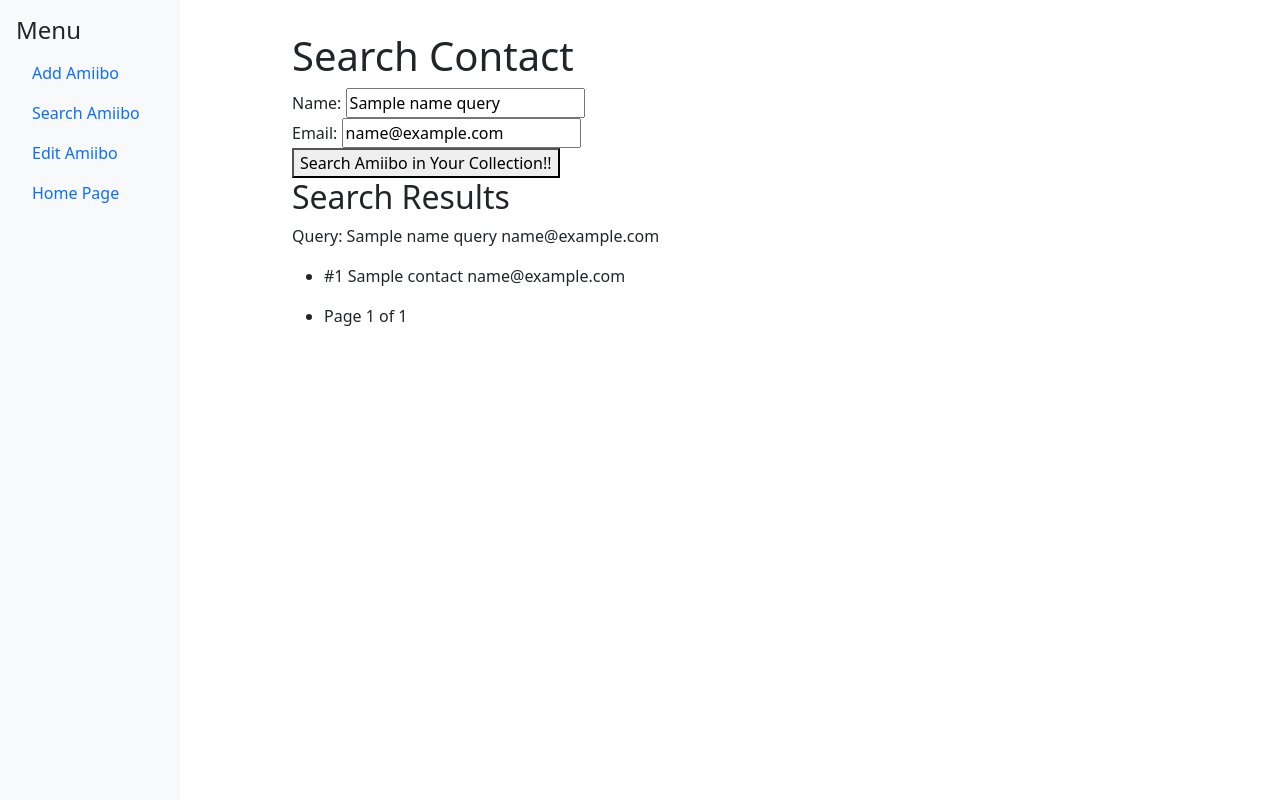
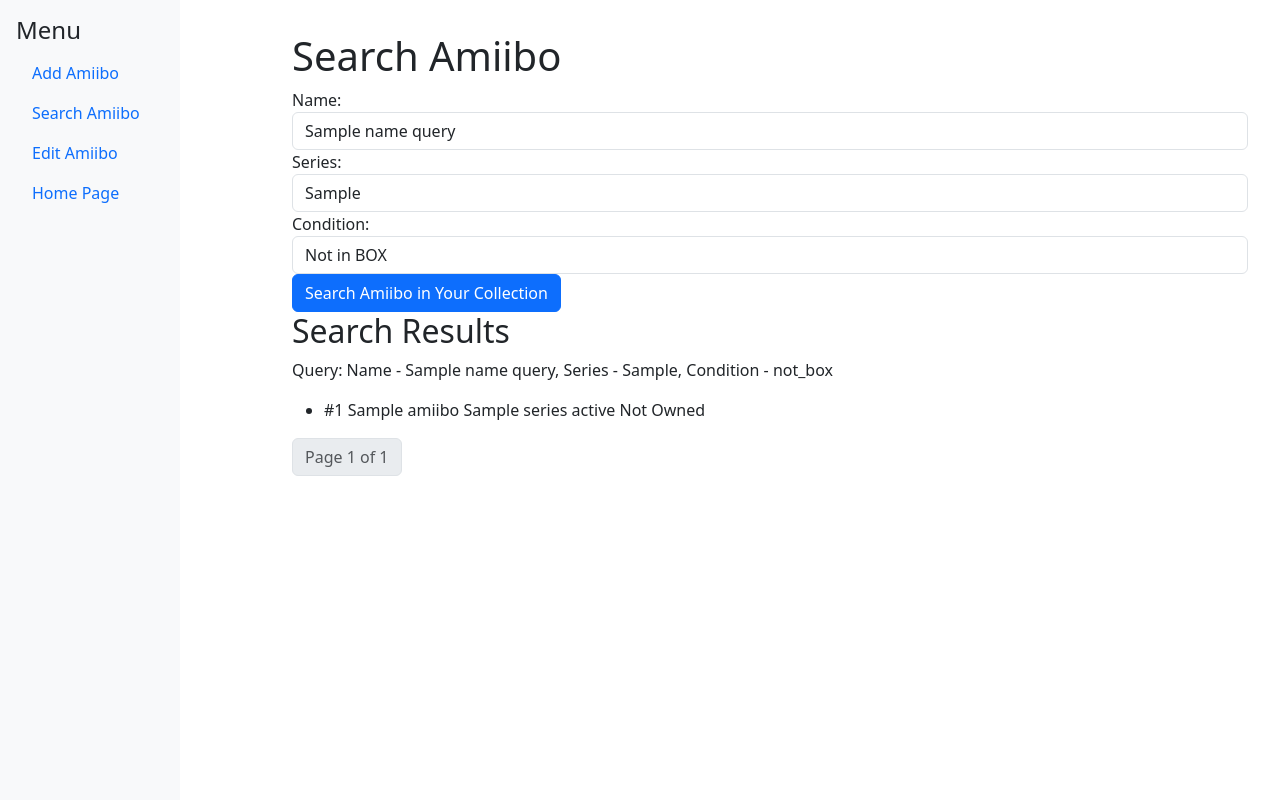
Before and after one commit to esteven-v/CSCI4830-Tech, a Django app: template Tech/templates/search_amiibo.html in a window 1280 px wide. Run offline with Django 3.2, Linux system fonts and the light colour scheme; the template is opened without the code that fills it: most values are stand-ins (such as "Sample title", 1, 10 or a date in 2020); some libraries are stand-ins or nearby versions.

Commit message:
edits to the search pages

```diff
--- a/Tech/templates/search_amiibo.html
+++ b/Tech/templates/search_amiibo.html
@@ -1,33 +1,49 @@
-{% extends 'base.html' %} {% block title %}Search Contact{% endblock %}
-<!-- -->
+{% extends 'base.html' %}
+
+{% block title %}Search Amiibo{% endblock %}
+
 {% block content %}
 <div>
-  <h1>Search Contact</h1>
+  <h1>Search Amiibo</h1>
+
+  <!-- Form for searching Amiibo -->
   <form method="POST">
     {% csrf_token %}
-    <div>
+    <div class="form-group">
       <label for="name">Name:</label>
-      <input type="text" id="name" name="name" value="{{ name_query }}" />
+      <input type="text" id="name" name="name" value="{{ name_query }}" class="form-control" placeholder="Enter name" />
     </div>
-    <div>
-      <label for="email">Email:</label>
-      <input type="text" id="email" name="email" value="{{ email_query }}" />
+
+    <div class="form-group">
+      <label for="series">Series:</label>
+      <input type="text" id="series" name="series" value="{{ series_query }}" class="form-control" placeholder="Enter Series Amiibo is from" />
     </div>
-    <button type="submit">Search Amiibo in Your Collection!!</button>
+
+    <div class="form-group">
+      <label for="condition_status">Condition:</label>
+      <select id="condition_status" name="condition_status" class="form-control">
+        <option value="box" {% if condition_status_query == 'box' %}selected{% endif %}>BOX</option>
+        <option value="not_box" {% if condition_status_query == 'not_box' %}selected{% endif %}>Not in BOX</option>
+      </select>
+    </div>
+
+    <button type="submit" class="btn btn-primary">Search Amiibo in Your Collection</button>
   </form>
 
   <!-- Search Results -->
-  {% if contacts %}
+  {% if amiibos %}
   <div>
     <h2>Search Results</h2>
-    <p>Query: {{ name_query }} {{ email_query }}</p>
+    <p>Query: Name - {{ name_query }}, Series - {{ series_query }}, Condition - {{ condition_status_query }}</p>
     <ul>
-      {% for contact in contacts %}
+      {% for amiibo in amiibos %}
       <li>
         <div>
-          <span>#{{ contact.id }}</span>
-          <span>{{ contact.name }}</span>
-          <span>{{ contact.email }}</span>
+          <span>#{{ amiibo.id }}</span>
+          <span>{{ amiibo.name }}</span>
+          <span>{{ amiibo.series }}</span>
+          <span>{{ amiibo.get_condition_status_display }}</span>
+          <span>{% if amiibo.is_owned %}Owned{% else %}Not Owned{% endif %}</span>
         </div>
       </li>
       {% endfor %}
@@ -35,46 +51,33 @@
 
     <!-- Pagination Controls -->
     <nav>
-      <ul>
-        {% if contacts.has_previous %}
-        <li>
-          <a href="?page=1&name={{ name_query }}&email={{ email_query }}"
-            >First</a
-          >
+      <ul class="pagination">
+        {% if amiibos.has_previous %}
+        <li class="page-item">
+          <a class="page-link" href="?page=1&name={{ name_query }}&series={{ series_query }}&condition_status={{ condition_status_query }}">First</a>
         </li>
-        <li>
-          <a
-            href="?page={{ contacts.previous_page_number }}& name={{ name_query }}& email={{ email_query }}"
-            >Previous</a
-          >
+        <li class="page-item">
+          <a class="page-link" href="?page={{ amiibos.previous_page_number }}&name={{ name_query }}&series={{ series_query }}&condition_status={{ condition_status_query }}">Previous</a>
         </li>
         {% endif %}
-        <li>
-          <span>
-            Page {{ contacts.number }} of {{ contacts.paginator.num_pages }}
-          </span>
+        <li class="page-item disabled">
+          <span class="page-link">Page {{ amiibos.number }} of {{ amiibos.paginator.num_pages }}</span>
         </li>
-        {% if contacts.has_next %}
-        <li>
-          <a
-            href="?page={{ contacts.next_page_number }}&name={{ name_query }}&email={{ email_query }}"
-            >Next</a
-          >
+        {% if amiibos.has_next %}
+        <li class="page-item">
+          <a class="page-link" href="?page={{ amiibos.next_page_number }}&name={{ name_query }}&series={{ series_query }}&condition_status={{ condition_status_query }}">Next</a>
         </li>
-        <li>
-          <a
-            href="?page={{ contacts.paginator.num_pages }}&name={{ name_query }}&email={{ email_query }}"
-            >Last</a
-          >
+        <li class="page-item">
+          <a class="page-link" href="?page={{ amiibos.paginator.num_pages }}&name={{ name_query }}&series={{ series_query }}&condition_status={{ condition_status_query }}">Last</a>
         </li>
         {% endif %}
       </ul>
     </nav>
   </div>
 
-  {% elif request.method == "POST" and not contacts %}
+  {% elif request.method == "POST" and not amiibos %}
   <!-- No Results Message -->
-  <div>No contacts found. Please try again.</div>
+  <div>No Amiibos found. Please try again.</div>
   {% endif %}
 </div>
 {% endblock %}
```
Also changed, not shown: Tech/templates/search_amiibo_css.html (+56 -57 lines).
